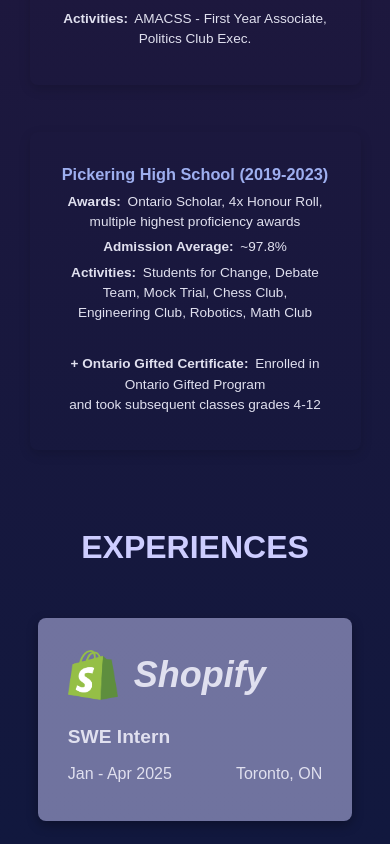
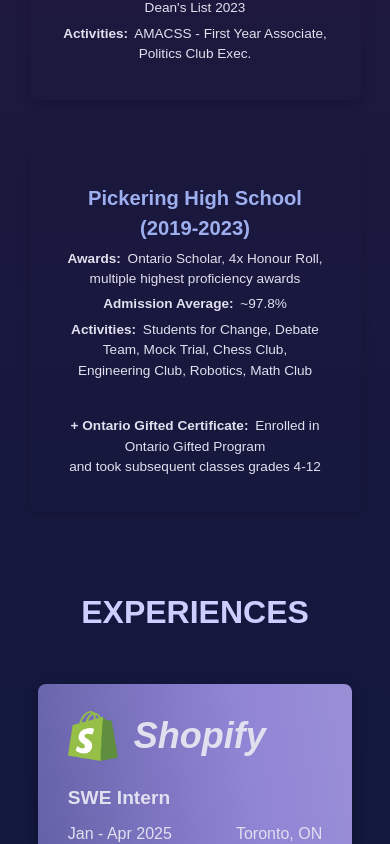
Before and after one commit to zsspan/zsspan.github.io, a React (Create React App) app: page / in a window 390 px wide. Shown: the part 2061-2905 px from the top of the page. Built offline with nearby package versions, Linux system fonts and the light colour scheme.

Commit message:
feat: added experience gradient and minor styling changes

```diff
--- a/src/styles/about.css
+++ b/src/styles/about.css
@@ -135,7 +135,7 @@
     align-items: center;
   }
 
-  .education-card {
+  .education-card p{
     font-size: 0.85rem;
   }
 }
--- a/src/styles/experience.css
+++ b/src/styles/experience.css
@@ -1,15 +1,29 @@
 .card {
     border-radius: 8px;
-    padding: 30px;
+    padding: 25px 30px;
     margin: 20px 0;
-    background-color: rgba(205, 205, 255, 0.5); /* updated with opacity */
+    background: linear-gradient(80deg, #061743, #9084d5, #c9c4dd);
+    background-size: 400% 400%;
+    animation: gradientMove 6s ease infinite;
     width: 100%;
     max-width: 600px;
     display: flex;
     flex-direction: column;
-    transition: transform 0.2s ease-in-out;
     box-shadow: 0 4px 12px rgba(0, 0, 0, 0.3);
-}
+  }
+
+  @keyframes gradientMove {
+    0% {
+      background-position: 0% 50%;
+    }
+    50% {
+      background-position: 100% 50%;
+    }
+    100% {
+      background-position: 0% 50%;
+    }
+  }
+
 
 .card-header {
     display: flex;
--- a/src/styles/header.css
+++ b/src/styles/header.css
@@ -54,7 +54,8 @@
     }
 
     .nav-list-item {
-      margin: 0.5em 0;
+      margin: 0.35em 0;
+      font-size: 24px;
     }
 
     .app .nav-btn {
```
